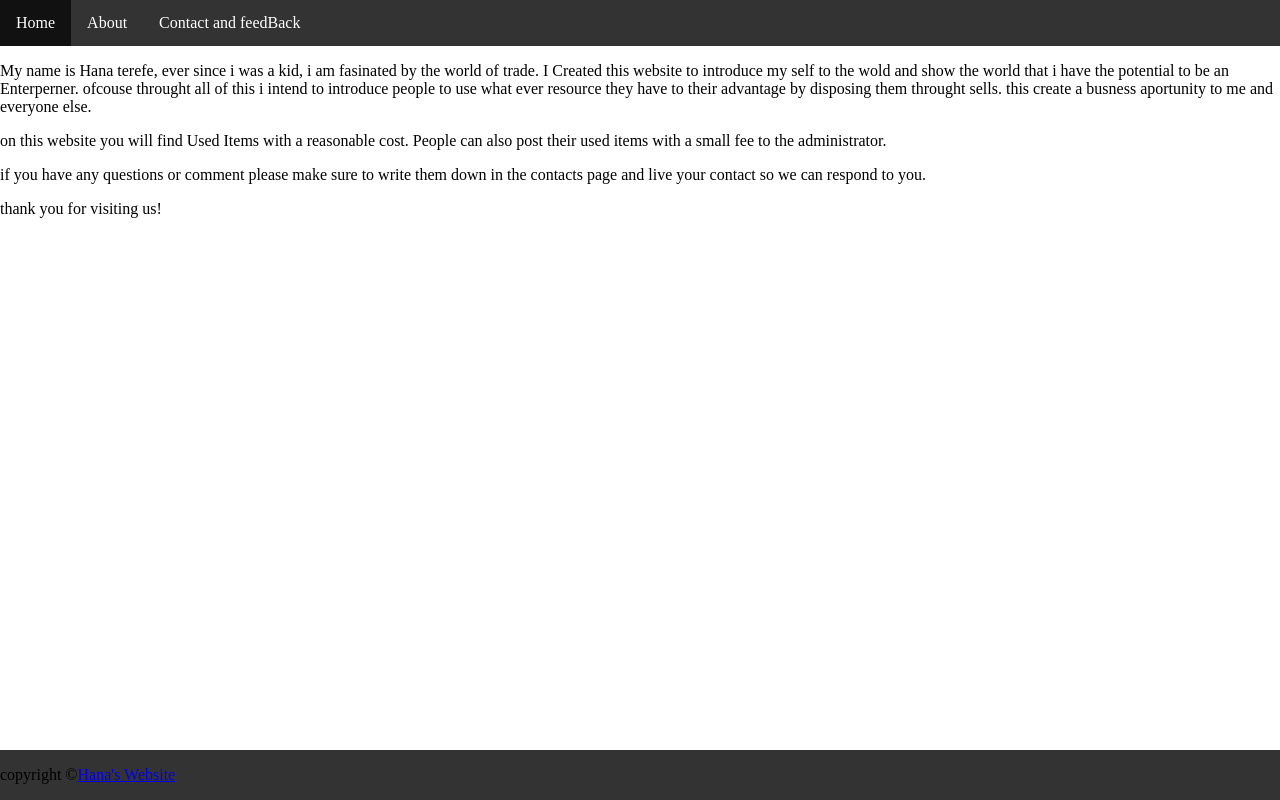
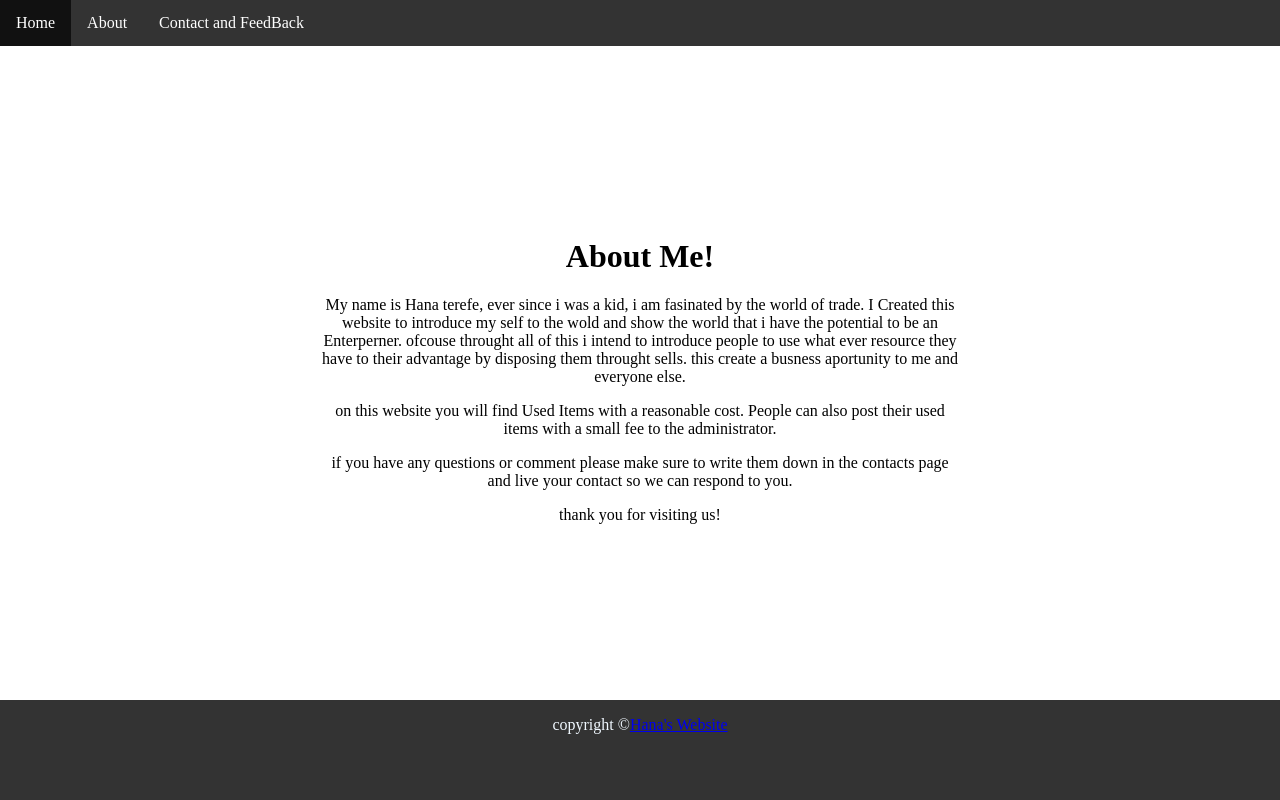
Before and after one commit to hanatrf/useditem, a plain HTML site: page about.html in a window 1280 px wide. Drawn offline with Linux system fonts and the light colour scheme.

Commit message:
posistion adjestement

```diff
--- a/about.html
+++ b/about.html
@@ -4,7 +4,18 @@
 <head>
   <meta name="viewport" content="width=device-width, initial-scale=1.0">
   <style>
-                body {margin: 0;}
+    .sec {
+      position: relative;
+      text-align: center;
+      margin-top: 15%;
+      margin-left: 25%;
+      width: 50%;
+      height: auto;
+    }
+
+    body {
+      margin: 0;
+    }
 
     ul.navigation {
       list-style-type: none;
@@ -14,7 +25,9 @@
       background-color: #333;
     }
 
-        ul.navigation li {float: left;}
+    ul.navigation li {
+      float: left;
+    }
 
     ul.navigation li a {
       display: block;
@@ -24,41 +37,62 @@
       text-decoration: none;
     }
 
-        ul.navigation li a:hover:not(.active) {background-color: #111;}
+    ul.navigation li a:hover:not(.active) {
+      background-color: #111;
+    }
 
-        ul.navigation li a.active {background-color: #04AA6D;}
+    ul.navigation li a.active {
+      background-color: #04AA6D;
+    }
 
-        ul.navigation li.right {float: right;}
+    ul.navigation li.right {
+      float: right;
+    }
 
     @media screen and (max-width: 600px) {
+
       ul.navigation li.right,
-          ul.navigation li {float: none;}
+      ul.navigation li {
+        float: none;
       }
-        footer{
+    }
+
+    footer {
       position: absolute;
+      text-align: center;
+      color: bisque;
       bottom: 0;
       left: 0;
       right: 0;
       background: #333;
-  height: auto;
-  width: 100vw;
+      color: aliceblue;
+      height: 100px;
+      width: auto;
     }
+
   </style>
 
 
 </head>
-    <title> </title>
+<title>About</title>
+
 <body>
   <div>
     <ul class="navigation">
       <li><a href="index.html">Home</a></li>
       <li><a href="about.html">About</a></li>
-              <li><a href="contact.html">Contact and feedBack</a></li>
+      <li><a href="contact.html">Contact and FeedBack</a></li>
   </div>
-              <div>
-<p> My name is Hana terefe, ever since i was a kid, i am fasinated by the world of trade. I Created this website to introduce my self to the wold and show the world that i have the potential to be an Enterperner. ofcouse throught all of this i intend to introduce people to use what ever resource they have to  their advantage by disposing them throught sells. this create a busness aportunity to me and everyone else.</p>
-<p> on this website you will find Used Items with a reasonable cost. People can also post their used items with a small fee to the administrator. </p>
-<p>if you have any questions or comment please make sure to write them down in the contacts page and live your contact so we can respond to you.</p>
+  <div class="sec">
+    <h1 style="text-align: center;">About Me!</h1>
+    <p> My name is Hana terefe, ever since i was a kid, i am fasinated by the world of trade. I Created this website to
+      introduce my self to the wold and show the world that i have the potential to be an Enterperner. ofcouse throught
+      all of this i intend to introduce people to use what ever resource they have to their advantage by disposing them
+      throught sells. this create a busness aportunity to me and everyone else.</p>
+    <p> on this website you will find Used Items with a reasonable cost. People can also post their used items with a
+      small fee to the administrator. </p>
+    <p>if you have any questions or comment please make sure to write them down in the contacts page and live your
+      contact so we can respond to you.</p>
     <p> thank you for visiting us!</p>
   </div>
 
@@ -70,4 +104,5 @@
     </footer>
   </div>
 </body>
+
 </html>
```
Also changed, not shown: contact.html (+17 -5 lines). Lines whose indentation alone changed are shown as unchanged.
